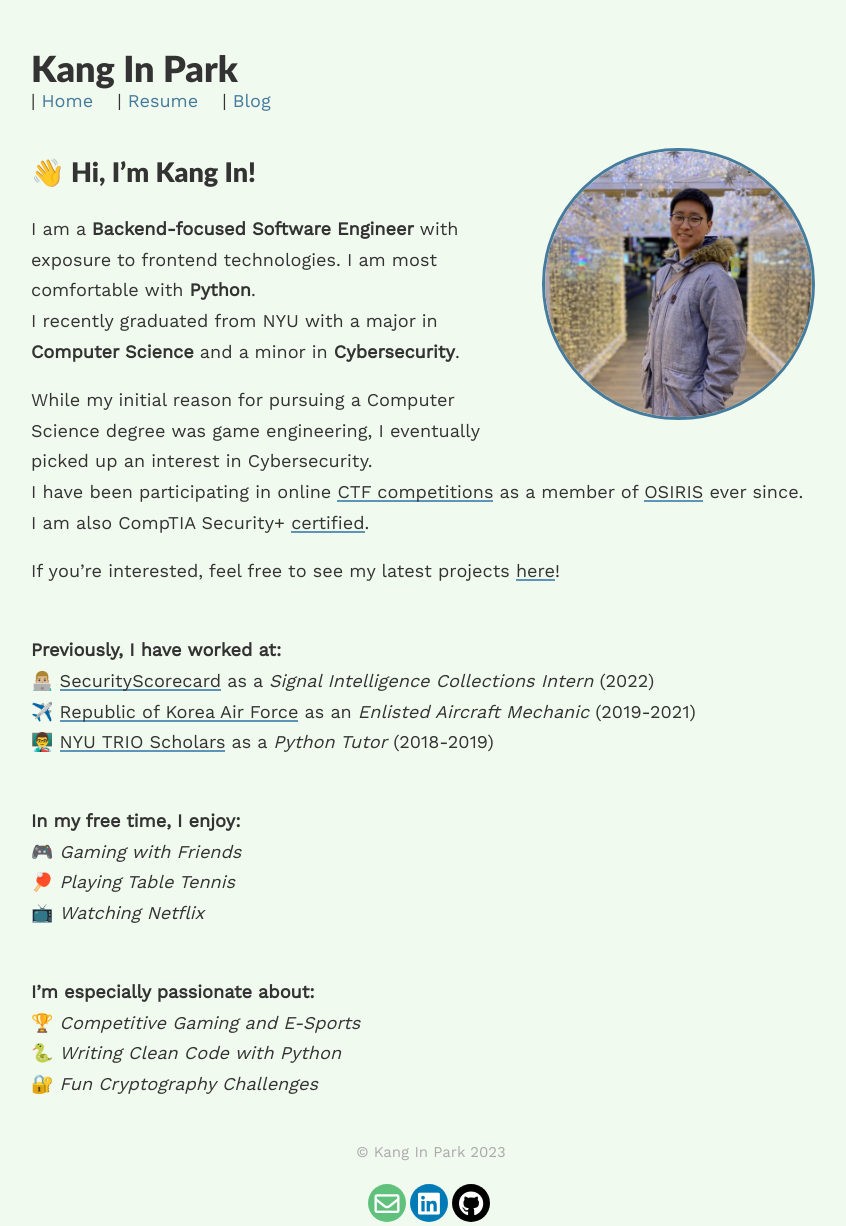
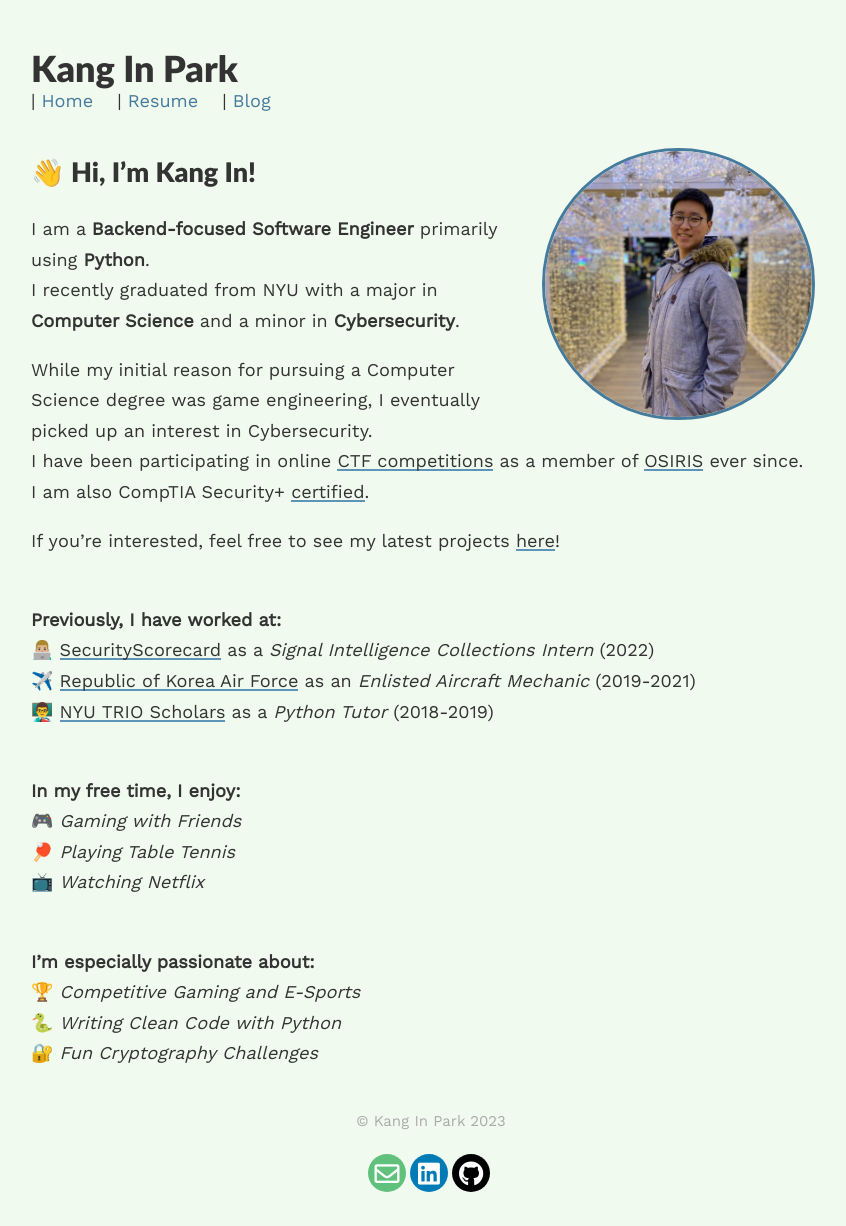
Before and after one commit to kip218/blog, a Jekyll site: the page built from index.md, in a window 1280 px wide. Shown: the whole page, without its empty margins (209-1055 px from the left). Built offline with Jekyll 4.4.1, drawn with Linux system fonts in a browser that asks for light colours; nearby versions of some CDN libraries; our own code applies the rules of GitHub Pages for plain Markdown files; after the commit the page ends 1196 px from its top, so only the background shows below that.

Commit message:
update resume and front page

```diff
--- a/index.md
+++ b/index.md
@@ -9,7 +9,7 @@ published: true
 
 
 # 👋 Hi, I'm Kang In!
-I am a **Backend-focused Software Engineer** with exposure to frontend technologies. I am most comfortable with **Python**.\\
+I am a **Backend-focused Software Engineer** primarily using **Python**. \\
 I recently graduated from NYU with a major in **Computer Science** and a minor in **Cybersecurity**.
 
 While my initial reason for pursuing a Computer Science degree was game engineering, I eventually picked up an interest in Cybersecurity. \\
```
Also changed, not shown: 1 other file.
